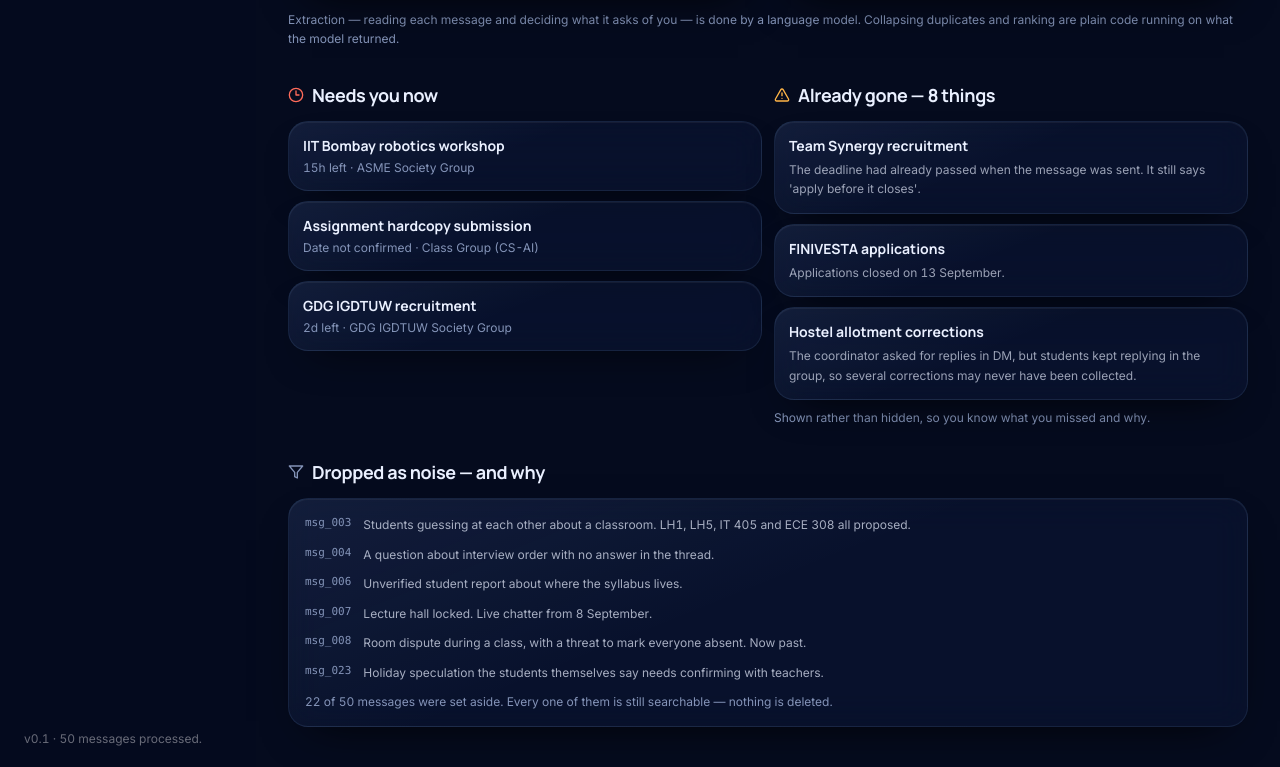
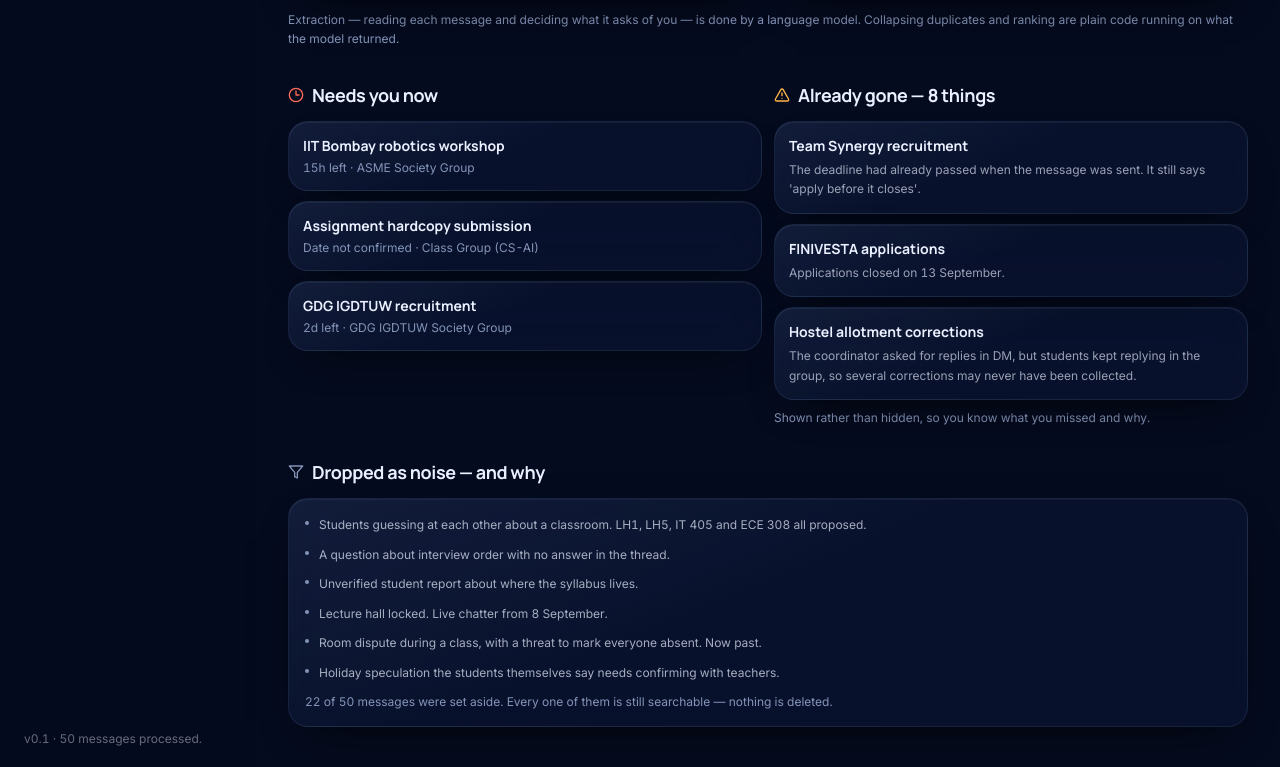
Before and after one commit to 1kanishka10/4Sight.synq, a React (Vite) app: page / in a window 1280 px wide. Shown: the part 1024-1791 px from the top of the page. Built offline with nearby package versions, Linux system fonts and the light colour scheme.

Commit message:
Update DashboardSection.jsx

```diff
--- a/src/sections/DashboardSection.jsx
+++ b/src/sections/DashboardSection.jsx
@@ -202,8 +202,8 @@ export function DashboardSection({ onNavigate }) {
         <Card className="p-4">
           <div className="flex flex-col gap-2.5">
             {(stats.noiseExamples ?? []).map((n) => (
-              <div key={n.id} className="flex gap-3">
-                <span className="shrink-0 font-mono text-[11px] text-slate">{n.id}</span>
+                            <div key={n.id} className="flex gap-2.5">
+                <span className="mt-1.5 h-1 w-1 shrink-0 rounded-full bg-slate" />
                 <p className="text-xs leading-relaxed text-ink/70">{n.why}</p>
               </div>
             ))}
```
